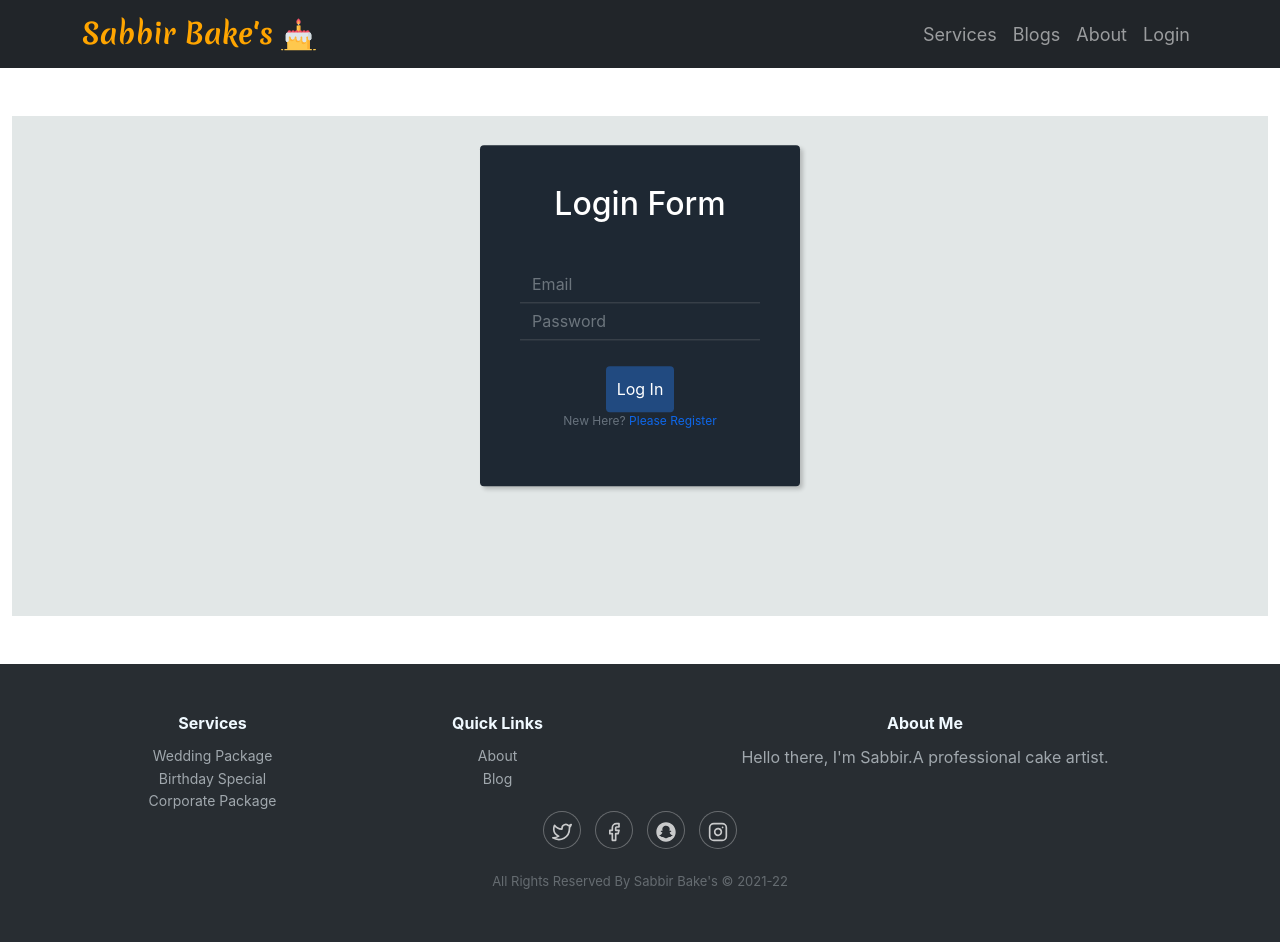
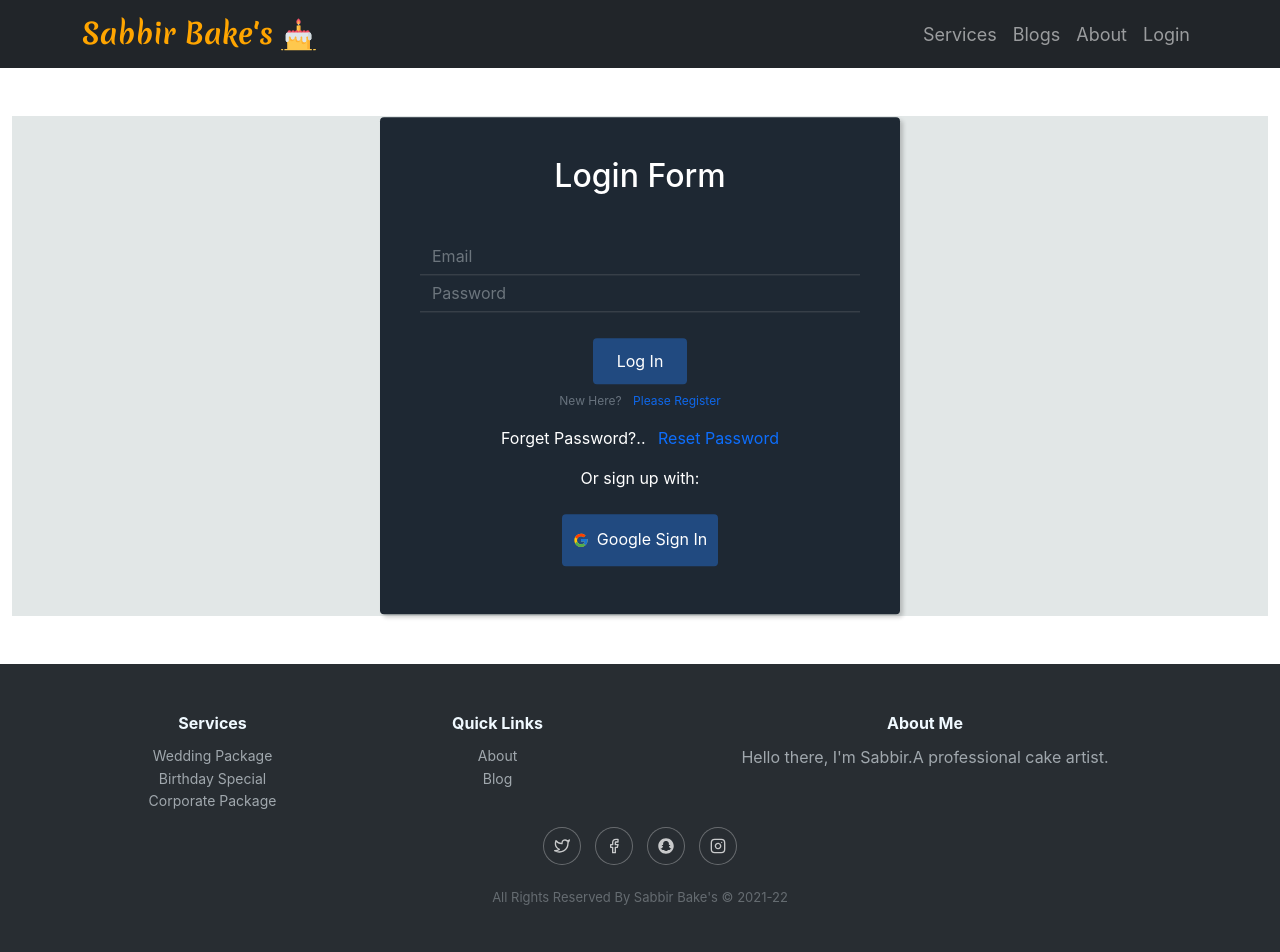
Before and after one commit to OmarFaruqueSabbir/independent-service-provider, a React (Create React App) app: page /login in a window 1280 px wide. Shown: the top 952 px of the page. Built offline with nearby package versions, Linux system fonts and the light colour scheme.

Commit message:
socialLogin added in login & register page, Password Reset added in Login page

```diff
--- a/src/components/Login/Login/Login.js
+++ b/src/components/Login/Login/Login.js
@@ -1,8 +1,9 @@
 import React, { useEffect, useState } from 'react';
-import { useSignInWithEmailAndPassword } from 'react-firebase-hooks/auth';
+import { useSendPasswordResetEmail, useSignInWithEmailAndPassword } from 'react-firebase-hooks/auth';
 import { useLocation, useNavigate } from 'react-router-dom';
 import auth from '../../../firebas.init';
 import { ToastContainer, toast } from 'react-toastify';
+import SocialLogin from '../SocialLogin/SocialLogin';
 
 const Login = () => {
     const [userData, setUserData] = useState({
@@ -47,12 +48,25 @@ const Login = () => {
     };
 
     const [signInWithEmail, user, loading, error1] = useSignInWithEmailAndPassword(auth);
+    const [sendPasswordResetEmail, sending, error] = useSendPasswordResetEmail(
+        auth
+      );
 
     const handleSubmit = (event) => {
         event.preventDefault();
 
         signInWithEmail(userData.email, userData.password);
         // navigate('/home');
+    }
+
+    const PasswordReset = async () => {
+        const emailReset = userData.email;
+        if(emailReset){
+            await sendPasswordResetEmail(emailReset);
+            toast('Sent email');
+        }else{
+            toast('please enter your mail');
+        }
     }
 
     const navigate = useNavigate();
@@ -95,16 +109,20 @@ const Login = () => {
                             {errors?.password && <p className="text-danger">{errors.password}</p>}
                         </div>
                         <div className="form-group">
-                            <button className="btn btn-primary btn-block" type="submit">Log In</button>
+                            <button className="btn btn-primary btn-block mb-2 px-4" type="submit">Log In</button>
                         </div>
-                        <p className="forgot">New Here? <span onClick={navigateSign} className='text-primary'>Please Register</span> </p>
+                        <p className="forgot">New Here? <span onClick={navigateSign} className='text-primary ps-2'>Please Register</span> </p>
+                        <p>Forget Password?.. <span className='text-primary ps-2' onClick={PasswordReset}>Reset Password</span> </p>
+
                         <ToastContainer />
+                        <SocialLogin />
                     </form>
                     {
                         errorElement
                     }
                 </div>
             </section>
+
         </div >
     );
 };
--- a/src/components/Login/Register/Register.css
+++ b/src/components/Login/Register/Register.css
@@ -7,14 +7,14 @@
   }
 
   .login-dark form {
-    max-width:320px;
+    max-width:520px;
     width:90%;
     background-color:#1e2833;
     padding:40px;
     border-radius:4px;
     transform:translate(-50%, -50%);
     position:absolute;
-    top:40%;
+    top:50%;
     left:50%;
     color:#fff;
     box-shadow:3px 3px 4px rgba(0,0,0,0.2);
--- a/src/components/Login/Register/Register.js
+++ b/src/components/Login/Register/Register.js
@@ -5,6 +5,7 @@ import './Register.css'
 import { ToastContainer, toast } from 'react-toastify';
 import 'react-toastify/dist/ReactToastify.css';
 import { useLocation, useNavigate } from 'react-router-dom';
+import SocialLogin from '../SocialLogin/SocialLogin';
 
 const Register = () => {
     const [userData, setUserData] = useState({
@@ -108,6 +109,7 @@ const Register = () => {
                         </div>
                         <p className="forgot">Already Signed Up? <span onClick={navigateLogin} className='text-primary'>Please Login</span> </p>
                         <ToastContainer />
+                        <SocialLogin />
                     </form>
                 </div>
             </section>
--- /dev/null
+++ b/src/components/Login/SocialLogin/SocialLogin.js
@@ -0,0 +1,35 @@
+import React from 'react';
+import { useSignInWithGoogle } from 'react-firebase-hooks/auth';
+import { FcGoogle } from 'react-icons/fc';
+import { useNavigate } from 'react-router-dom';
+import auth from '../../../firebas.init';
+
+const SocialLogin = () => {
+    const [signInWithGoogle, user, loading, error] = useSignInWithGoogle(auth);
+    const navigate = useNavigate();
+
+
+    let errorElement;
+    if(error){
+        errorElement =
+        <p className='text-danger'>Error: {error?.message}
+        </p>
+    }
+    if(user){
+        navigate('/home')
+    }
+    return (
+        <>
+            <p className=''>Or sign up with:</p>
+            {
+                errorElement
+            }
+            <button onClick={() => signInWithGoogle()} type="button" className="btn btn-primary btn-floating m-2">
+                <FcGoogle style={{height:'30px'}} />
+                <span className='ps-2'>Google Sign In</span>
+            </button>
+        </>
+    );
+};
+
+export default SocialLogin;
--- a/src/components/Shared/Footer/Footer.js
+++ b/src/components/Shared/Footer/Footer.js
@@ -29,11 +29,11 @@ const Footer = () => {
                             <h3>About Me</h3>
                             <p>Hello there, I'm Sabbir.A professional cake artist.</p>
                         </div>
-                        <div className="col item social">
-                            <a href="#"><FiTwitter/> </a>
-                            <a href="#"><FiFacebook /></a>
-                            <a href="#"><FaSnapchat /></a>
-                            <a href="#"><FiInstagram /></a>
+                        <div className="col item social pt-3">
+                            <a href="#"><FiTwitter className='pb-1' /> </a>
+                            <a href="#"><FiFacebook className='pb-1' /></a>
+                            <a href="#"><FaSnapchat className='pb-1' /></a>
+                            <a href="#"><FiInstagram className='pb-1' /></a>
                         </div>
                     </div>
                     <p className="copyright">All Rights Reserved By Sabbir Bake's ©  2021-22</p>
```
